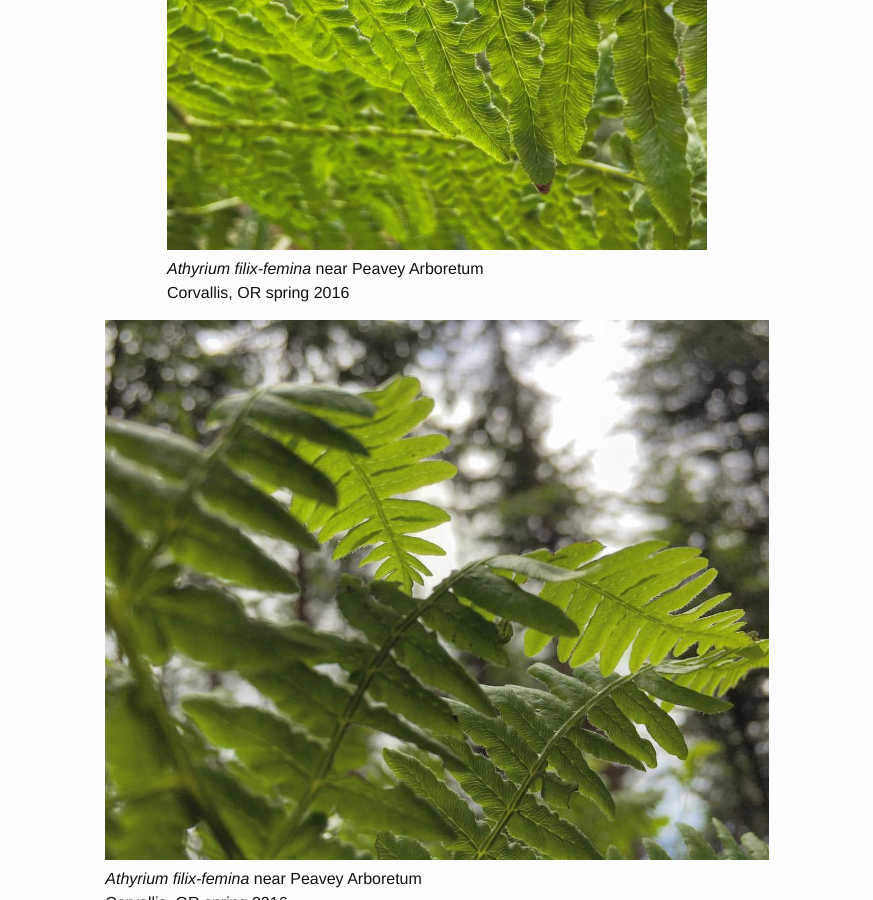
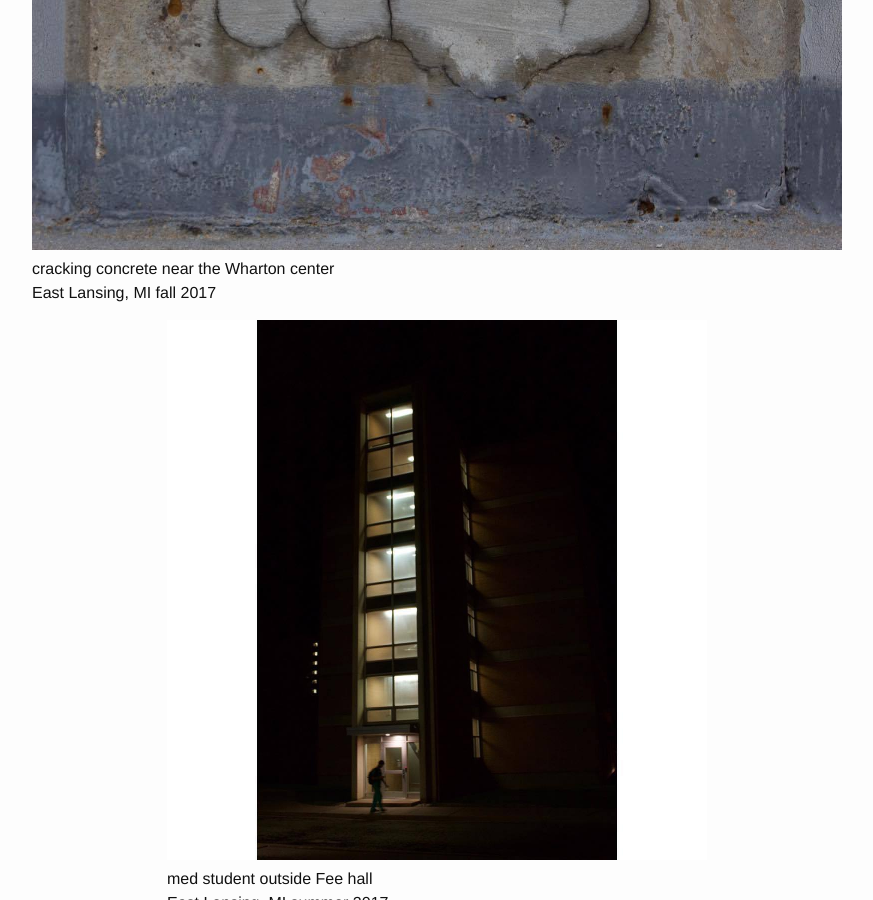
Before and after one commit to mmore500/mmore500.github.io, a Jekyll site: the page built from _portfolio/2_project.md, in a window 1280 px wide and 900 px high, scrolled down 1155 px. Shown: the whole window, without its empty margins (203-1076 px from the left). Built offline with Jekyll 4.4.1, drawn with Linux system fonts in a browser that asks for light colours; some of the changed text lies outside the part shown.

Commit message:
Implement architecture project

```diff
--- a/_data/architecture.yml
+++ b/_data/architecture.yml
@@ -1,35 +1,38 @@
-- href: "/img/welcome_dogs.jpg"
-  title: "dogwalker on the waterfront"
+- href: "/img/welcome_museum.jpg"
+  title: "Eli and Edythe Broad Art Museum"
+  caption: "East Lansing, MI summer 2017"
+
+- href: "/img/arch-crack.jpg"
+  title: "cracking concrete near the Wharton center"
+  caption: "East Lansing, MI fall 2017"
+
+- href: "/img/arch-fee.jpg"
+  title: "med student outside Fee hall"
+  caption: "East Lansing, MI summer 2017"
+
+- href: "/img/arch-garage.jpg"
+  title: "parking garage 10P"
+  caption: "East Lansing, MI fall 2017"
+
+- href: "/img/arch-statue.jpg"
+  title: "statue on Grand River Ave"
+  caption: "East Lansing, MI fall 2017"
+
+- href: "/img/welcome_firehydrant.jpg"
+  caption: "broken fire hydrant <br /> Newark, NJ summer 2016"
+
+- href: "/img/welcome_nyc.jpg"
+  title: "New York City skyline"
   caption: "Hoboken, NJ summer 2016"
 
-- href: "/img/welcome_ferns1.jpg"
-  title: "<i>Athyrium filix-femina</i> near Peavey Arboretum"
-  caption: "Corvallis, OR spring 2016"
+- href: "/img/welcome_crenelations.jpg"
+  title: "crenelations on Thompson Hall"
+  caption: "Tacoma, WA summer 2017"
 
-- href: "/img/welcome_ferns2.jpg"
-  title: "<i>Athyrium filix-femina</i> near Peavey Arboretum"
-  caption: "Corvallis, OR spring 2016"
+- href: "/img/welcome_bridge.jpg"
+  title: "sunset behind Aurora Bridge"
+  caption: "Seattle, WA summer 2017"
 
-- href: "/img/welcome_flowers.jpg"
-  title: "<i>Penstemon strictus</i> at Chip Ross park"
-  caption: "Corvallis, OR summer 2016"
-
-- href: "/img/welcome_lamppost.jpg"
-  title: "sunset at NW Mirador Pl"
-  caption: "Corvallis, OR summer 2016"
-
-- href: "/img/welcome_road.jpg"
-  title: "NW Soap Creek Road"
-  caption: "Corvallis, OR summer 2016"
-
-- href: "/img/welcome_strawberries.jpg"
-  title: "<i>Fragaria × ananassa</i> at USDA ARS HCRL"
-  caption: "Corvallis, OR summer 2016"
-
-- href: "/img/welcome_sunrisemoonset.jpg"
-  title: "moonset at sunrise near Chip Ross park"
-  caption: "Corvallis, OR summer 2016"
-
-- href: "/img/welcome_thistle.jpg"
-  title: "<i>Cirsium vulgare</i> at Owens Farm"
-  caption: "Corvallis, OR summer 2016"
+- href: "/img/arch-plantbio.jpg"
+  title: "plant biology building at dusk"
+  caption: "East Lansing, WA fall 2017"
```
Also changed, not shown: img/arch-broad.jpg (added), img/arch-crack.jpg (added), img/arch-fee.jpg (added), img/arch-garage.jpg (added), img/arch-hydrant.jpg (added), img/arch-plantbio.jpg (added), img/arch-statue.jpg (added).
